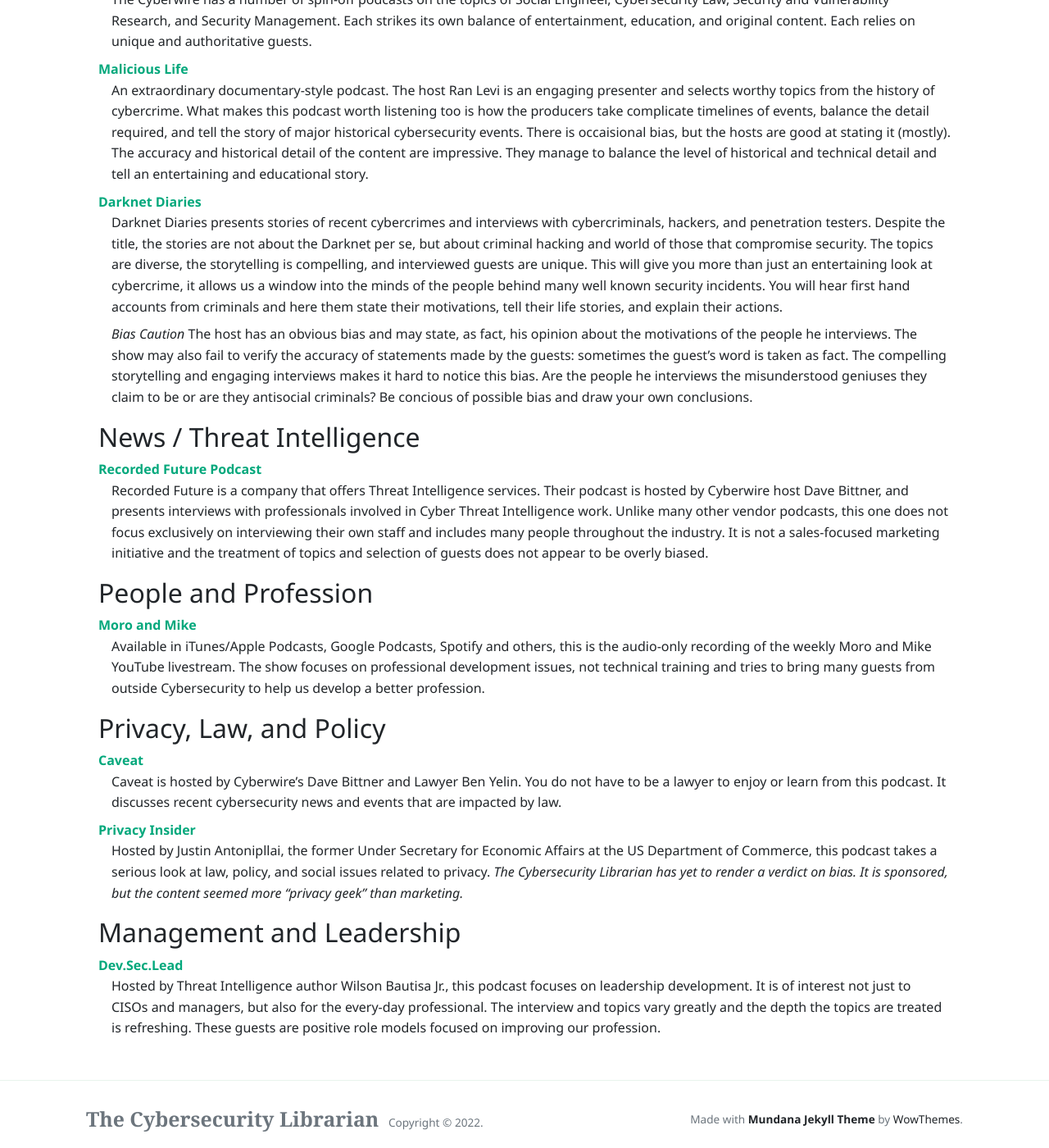
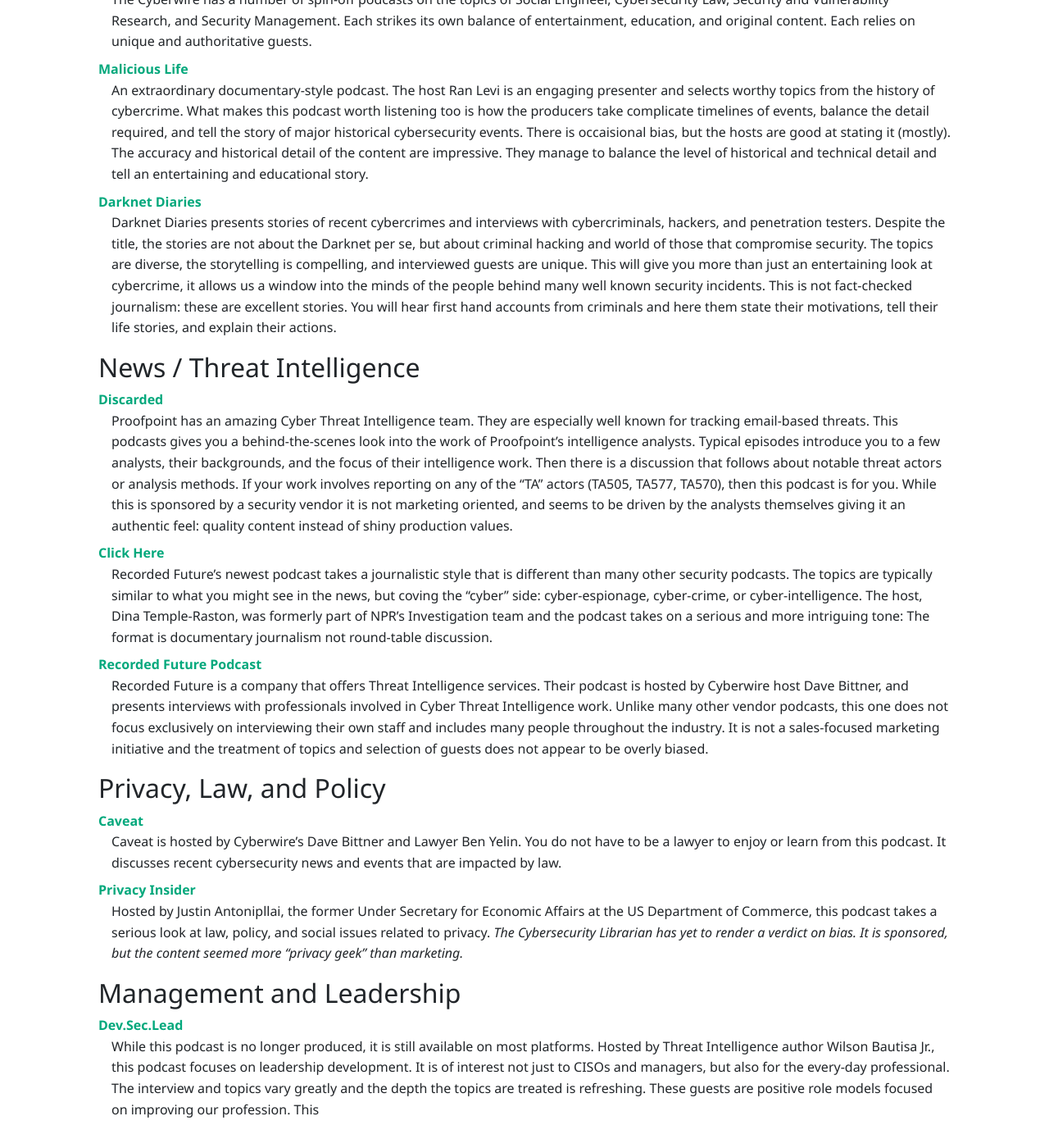
Before and after one commit to cyberlibrarian/cyberlibrarian.github.io, a Jekyll site: the page built from _pages/learning-podcasts.md, in a window 1280 px wide and 1400 px high, scrolled down 583 px. Shown: the whole window at 82% size. Built offline with Jekyll 4.4.1, drawn with Linux system fonts in a browser that asks for light colours; nearby versions of some CDN libraries.

Commit message:
Updated podcast list and removed bias warning

```diff
--- a/_pages/learning-podcasts.md
+++ b/_pages/learning-podcasts.md
@@ -21,18 +21,18 @@ The Cybersecurity Librarian recommends these 3 podcasts. They have these attribu
 : An extraordinary documentary-style podcast. The host Ran Levi is an engaging presenter and selects worthy topics from the history of cybercrime. What makes this podcast worth listening too is how the producers take complicate timelines of events, balance the detail required, and tell the story of major historical cybersecurity events. There is occaisional bias, but the hosts are good at stating it (mostly). The accuracy and historical detail of the content are impressive. They manage to balance the level of historical and technical detail and tell an entertaining and educational story.
 
 [Darknet Diaries](https://darknetdiaries.com/)
-: Darknet Diaries presents stories of recent cybercrimes and interviews with cybercriminals, hackers, and penetration testers. Despite the title, the stories are not about the Darknet per se, but about criminal hacking and world of those that compromise security. The topics are diverse, the storytelling is compelling, and interviewed guests are unique. This will give you more than just an entertaining look at cybercrime, it allows us a window into the minds of the people behind many well known security incidents. You will hear first hand accounts from criminals and here them state their motivations, tell their life stories, and explain their actions.
-: *Bias Caution* The host has an obvious bias and may state, as fact, his opinion about the motivations of the people he interviews. The show may also fail to verify the accuracy of statements made by the guests: sometimes the guest's word is taken as fact. The compelling storytelling and engaging interviews makes it hard to notice this bias. Are the people he interviews the misunderstood geniuses they claim to be or are they antisocial criminals? Be concious of possible bias and draw your own conclusions.
+: Darknet Diaries presents stories of recent cybercrimes and interviews with cybercriminals, hackers, and penetration testers. Despite the title, the stories are not about the Darknet per se, but about criminal hacking and world of those that compromise security. The topics are diverse, the storytelling is compelling, and interviewed guests are unique. This will give you more than just an entertaining look at cybercrime, it allows us a window into the minds of the people behind many well known security incidents. This is not fact-checked journalism: these are excellent stories. You will hear first hand accounts from criminals and here them state their motivations, tell their life stories, and explain their actions.
 
 ## News / Threat Intelligence
 
+[Discarded](https://www.proofpoint.com/us/podcasts/discarded)
+: Proofpoint has an amazing Cyber Threat Intelligence team. They are especially well known for tracking email-based threats. This podcasts gives you a behind-the-scenes look into the work of Proofpoint's intelligence analysts. Typical episodes introduce you to a few analysts, their backgrounds, and the focus of their intelligence work. Then there is a discussion that follows about notable threat actors or analysis methods. If your work involves reporting on any of the "TA" actors (TA505, TA577, TA570), then this podcast is for you. While this is sponsored by a security vendor it is not marketing oriented, and seems to be driven by the analysts themselves giving it an authentic feel: quality content instead of shiny production values.
+
+[Click Here](https://therecord.media/podcast/)
+: Recorded Future's newest podcast takes a journalistic style that is different than many other security podcasts. The topics are typically similar to what you might see in the news, but coving the "cyber" side: cyber-espionage, cyber-crime, or cyber-intelligence. The host, Dina Temple-Raston, was formerly part of NPR's Investigation team and the podcast takes on a serious and more intriguing tone: The format is documentary journalism not round-table discussion.
+
 [Recorded Future Podcast](https://www.recordedfuture.com/resources/podcast/)
 : Recorded Future is a company that offers Threat Intelligence services. Their podcast is hosted by Cyberwire host Dave Bittner, and presents interviews with professionals involved in Cyber Threat Intelligence work. Unlike many other vendor podcasts, this one does not focus exclusively on interviewing their own staff and includes many people throughout the industry. It is not a sales-focused marketing initiative and the treatment of topics and selection of guests does not appear to be overly biased.
-
-## People and Profession
-
-[Moro and Mike](https://cyberlibrarian.ca/moro-and-mike/podcast.rss)
-: Available in iTunes/Apple Podcasts, Google Podcasts, Spotify and others, this is the audio-only recording of the weekly Moro and Mike YouTube livestream. The show focuses on professional development issues, not technical training and tries to bring many guests from outside Cybersecurity to help us develop a better profession.
 
 ## Privacy, Law, and Policy
 
@@ -42,8 +42,7 @@ The Cybersecurity Librarian recommends these 3 podcasts. They have these attribu
 [Privacy Insider](https://wirewheel.io/resources/the-privacy-insider/)
 : Hosted by Justin Antonipllai, the former Under Secretary for Economic Affairs at the US Department of Commerce, this podcast takes a serious look at law, policy, and social issues related to privacy. *The Cybersecurity Librarian has yet to render a verdict on bias. It is sponsored, but the content seemed more "privacy geek" than marketing.*
 
-
 ## Management and Leadership
 
-[Dev.Sec.Lead](https://www.devseclead.com/)
-: Hosted by Threat Intelligence author Wilson Bautisa Jr., this podcast focuses on leadership development. It is of interest not just to CISOs and managers, but also for the every-day professional. The interview and topics vary greatly and the depth the topics are treated is refreshing. These guests are positive role models focused on improving our profession.
+[Dev.Sec.Lead](https://podcasts.apple.com/us/podcast/dev-sec-lead/id1469494249)
+: While this podcast is no longer produced, it is still available on most platforms. Hosted by Threat Intelligence author Wilson Bautisa Jr., this podcast focuses on leadership development. It is of interest not just to CISOs and managers, but also for the every-day professional. The interview and topics vary greatly and the depth the topics are treated is refreshing. These guests are positive role models focused on improving our profession. This
```
